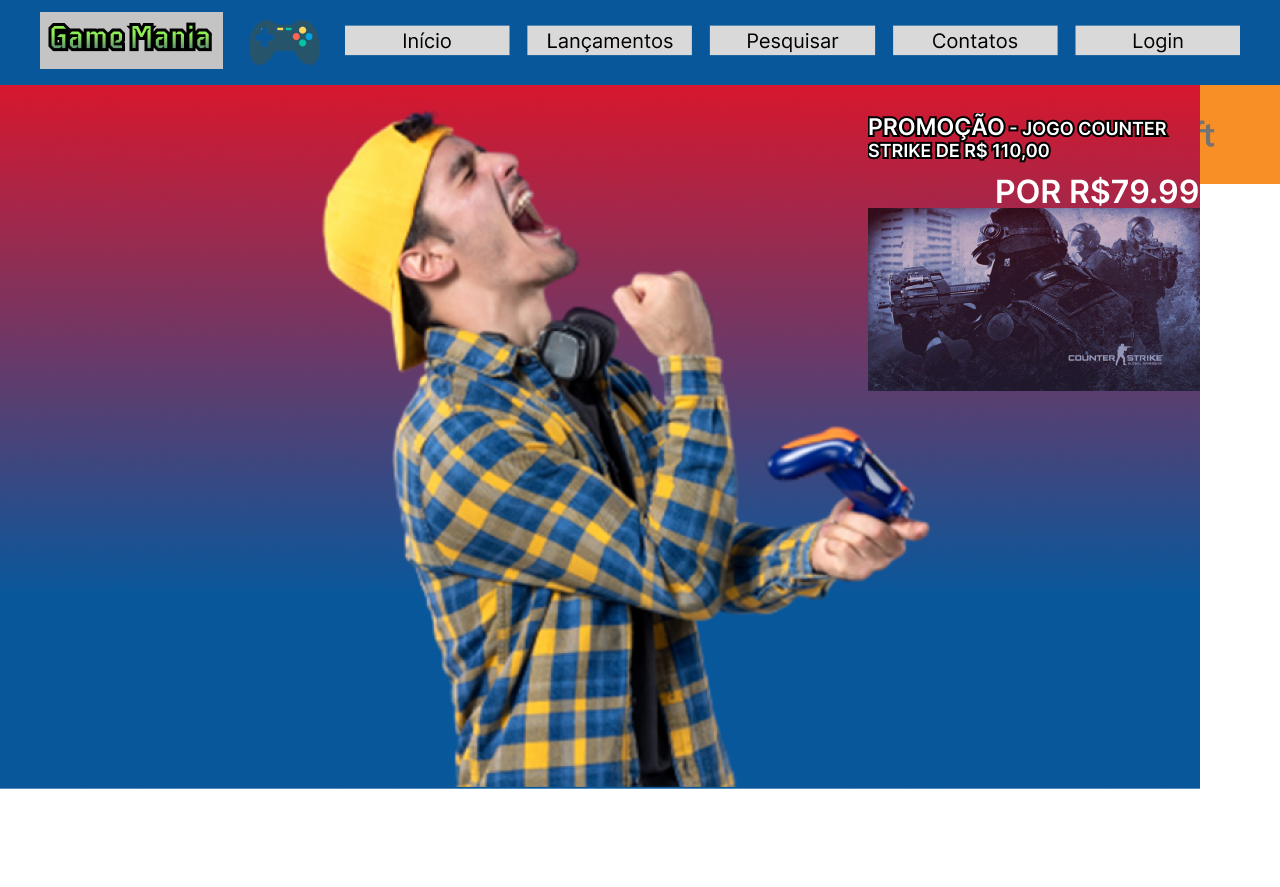
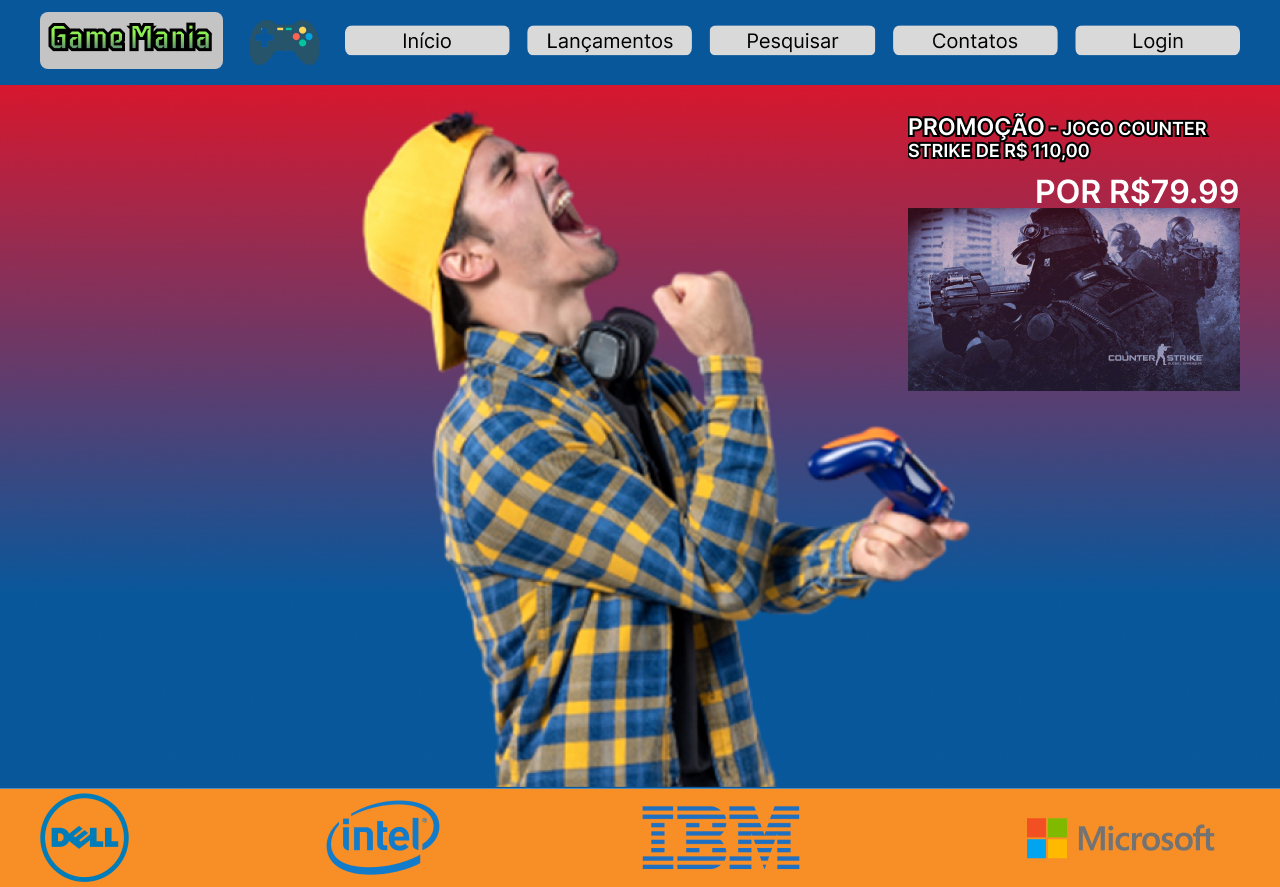
Before and after one commit to vitorss01/Game_Mania, a plain HTML site: page index.html in a window 1280 px wide. Before the commit the page ends 800 px from the top, so only its background shows below. Drawn offline with Linux system fonts and the light colour scheme.

Commit message:
parte de marcas de computadores feita

```diff
--- a/CSS/style.css
+++ b/CSS/style.css
@@ -19,14 +19,21 @@
   justify-content: space-between;
   align-items: center;
 }
+.cabecalho img {
+  border-radius: 8px;
+}
+
 .menu{
   width: 895px;
   display: flex;
   justify-content: space-between;
+  }
+
+.menu img {
+  border-radius: 8px;
 }
 
 .banner {
-  position: absolute;
   height:703.63px;
   background-repeat: no-repeat;
   background-position: center;
@@ -50,12 +57,14 @@
   padding-top: 28px;
  }
 
-.marcasdecomputador{
-  background-color: #F88E26;
+ .marcas_de_computador{
+  background: #F88E26;
   height: 98.76px;
-}
+  }
 
-.marcas_de_computador {
+ .marcas_pc {
+  height: 100%;
   display: flex;
   justify-content: space-between;
-}
+  align-items: center;
+ }
--- a/index.html
+++ b/index.html
@@ -21,7 +21,9 @@
       </nav>
     </div>
   </header>
+
   <main>
+
     <section class="banner">
       <div class="container-grid boneco_banner">
         <div class="boneco_position">
@@ -32,23 +34,17 @@
         </div>
       </div>
     </section>
-    <section class="marcasdecomputador">
-      <div class="container-grid marcas_de_computador">
+
+    <section class="marcas_de_computador">
+
+      <div class="container-grid marcas_pc ">
         <img src="img/main/section_marcas_de_computador/Dell.png" alt="dell_logo">
         <img src="img/main/section_marcas_de_computador/intel.png" alt="intel_logo">
         <img src="img/main/section_marcas_de_computador/ibm.png" alt="ibm_logo">
         <img src="img/main/section_marcas_de_computador/microsoft.png" alt="microsoft_logo">
-      </div>
+        </div>
 
-      </section>
-
-
-
-
-
-
-
-
+    </section>
 
 
 
```
